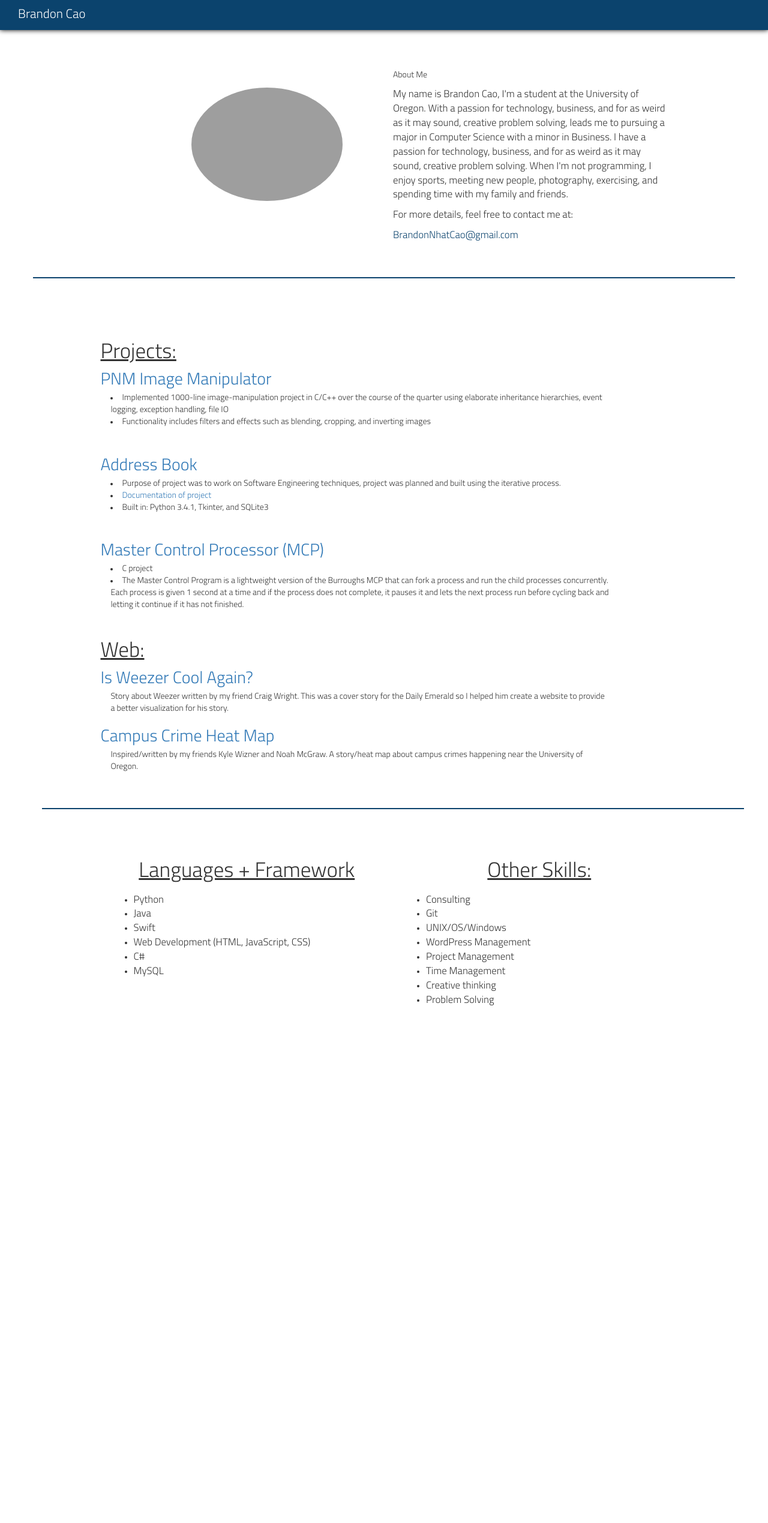
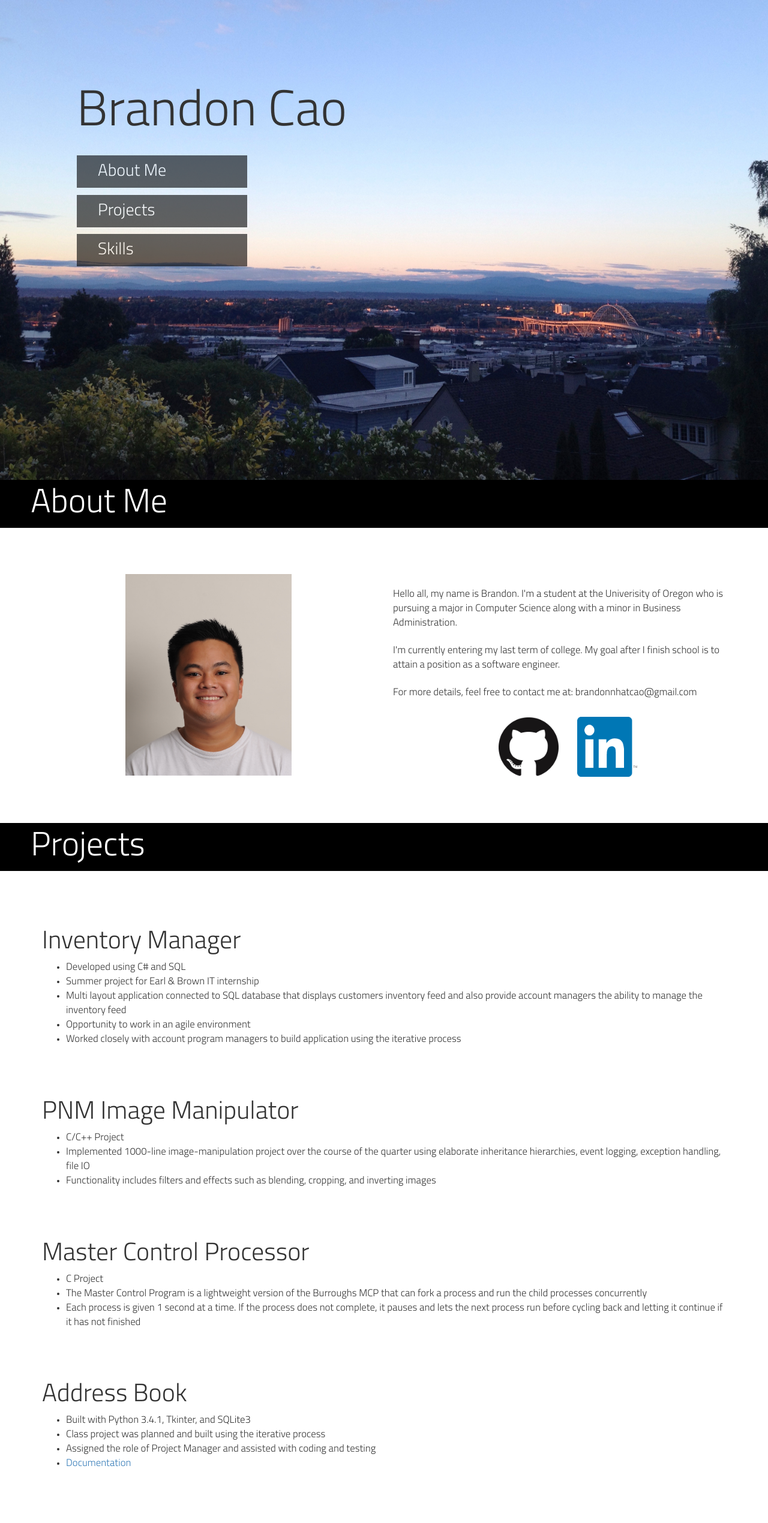
Before and after one commit to BrandonCao/BrandonCao.github.io, a PHP site: page / in a window 1280 px wide. Shown: the whole page at 60% size. Before the commit the page ends 1676 px from the top, so only its background shows below. Run offline with PHP 8.4, Linux system fonts and the light colour scheme; some libraries are stand-ins or nearby versions; grey boxes are pictures that could not be loaded.

Commit message:
New layout

```diff
--- a/css/format.css
+++ b/css/format.css
@@ -14,57 +14,141 @@
 }
 
 
-ul{
-    font-size:20px;
 
-}
 p, div {
     font-family: 'Titillium-Light';
 }
 
-.nav-pills > .active > a, .nav-pills > .active > a:hover {
-    background-color: #0b436d;
-}
 
-.myPic{
+@media screen and (max-width: 532px){
+    #header{
+        text-align: center;
+    }
 
-    width: 70%;
-    height: 70%;
-}
+    #mainHeader{
+        padding-left: 0;
+        padding-right: 0;
+    }
 
-.indent {
+    #mainHeader > div.header{
+        width: 100vw;
+        text-align: center;
+        font-size: 400%;
 
-    .make-xs-column(2);
-    .make-sm-column(2);
-    .make-md-column(2);
-  }
+    }
 
+        div.menu > button.btn{
+        text-align: center;
+        margin-top: 5%;
+        width: 70%;
+        background-color: black;
+        color:white;
+        opacity: .6;
+        font-size: 150%;
+        border-radius: 0px;
+        border-color:
+    }
 
-  #mobileMap {
-    display: none;
-}
+    div.menu > button.btn{
+        text-align: center;
+        margin-top: 5%;
+        width: 70%;
+        background-color: black;
+        color:white;
+        opacity: .6;
+        font-size: 150%;
+        border-radius: 0px;
+        border-color:
+    }
 
-@media screen and (max-width: 990px) {
+    .container.sectionTitle{
+        text-align: center;
+    }
 
-    img#me{
-        width:40%;
-        height: 40%;
+    .aboutMeText p{
+        margin-top: 4%;
+        font-size: 100%;
     }
-}
 
-@media screen and (max-width: 768px) {
-    p.skills{
-        margin-top: 10px;
+    .sectionHeader{
+        font-size: 300%;
     }
-}
 
-@media screen and (max-width: 640px){
+    ul{
+        font-size: 100%;
+    }
 
-    img#me{
-        width:50%;
-        height: 50%;
+    .projectHeader{
+        margin-top: 1%;
+        font-size: 140%;
+        text-align: center;
+    }
+
+    .projectSubHeader{
+        font-size: 120%;
+        text-align: center;
 
     }
 
 
 }
+
+@media screen and (max-width: 330px){
+
+    #header{
+        text-align: center;
+    }
+
+    #mainHeader{
+        padding-left: 0;
+        padding-right: 0;
+    }
+
+    #mainHeader > div.header{
+        width: 100vw;
+        text-align: center;
+        font-size: 350%;
+
+    }
+
+    div.menu > button.btn{
+        text-align: center;
+        margin-top: 5%;
+        width: 70%;
+        background-color: black;
+        color:white;
+        opacity: .6;
+        font-size: 150%;
+        border-radius: 0px;
+        border-color:
+    }
+
+    .container.sectionTitle{
+        text-align: center;
+    }
+
+    .aboutMeText p{
+        margin-top: 4%;
+        font-size: 100%;
+    }
+
+    .sectionHeader{
+        font-size: 300%;
+    }
+
+    ul{
+        font-size: 100%;
+    }
+
+    .projectHeader{
+        margin-top: 1%;
+        font-size: 140%;
+        text-align: center;
+    }
+
+    .projectSubHeader{
+        font-size: 120%;
+        text-align: center;
+    }
+
+}
--- a/css/style.css
+++ b/css/style.css
@@ -1,136 +1,122 @@
+body{
+	overflow-x: hidden;
+}
+
+#header{
+	height: 100vh;
+	width: 100vw;
+	background-size:cover;
+	background-image: url('../images/portland.jpg');
+}
+
+#mainHeader{
+	padding-top: 10%;
+	padding-left: 10%;
+}
+
+#mainHeader > div.header{
+	font-size: 600%;
+}
 
 
-#navigation {
-	position: fixed;
-	top: 0;
+div.menu > button.btn{
+	text-align: left;
+	padding-left: 3%;
+	margin-top: 1%;
+	width: 25%;
+	background-color: black;
+	color:white;
+	opacity: .6;
+	font-size: 200%;
+	border-radius: 0px;
+	border-color:
+}
+
+div.menu > button.btn:hover {
+	opacity: 1;
+}
+
+
+
+
+
+
+.headerImage{
+	text-align: center;
+}
+
+#headShot{
+	width: 50%;
+	height: 50%;
+}
+
+.container.sectionBody{
+	margin-top: 6%;
+	margin-bottom: 6%;
+}
+
+
+.sectionHeader{
+
 	width: 100%;
-	color: #ffffff;
-	height: auto;
-	background-color: #0b436d;
-	/* Adds shadow to the bottom of the bar */
-	-webkit-box-shadow: 0px 0px 8px 0px #000000;
-	-moz-box-shadow: 0px 0px 8px 0px #000000;
-	box-shadow: 0px 0px 8px 0px #000000;
-	/* Adds the transparent background */
-	z-index: 1000;
+	background-color: black;
+	color: white;
+	padding-left: 4%;
+	font-size: 400%;
+}
+
+.aboutMeText p{
+	margin-top: 4%;
+	font-size: 120%;
+}
+
+.project{
+	margin-bottom: 5%;
+}
+
+.projectHeader{
+	margin-top: 1%;
+	font-size: 300%;
+}
+
+.projectSubHeader{
+	font-size: 130%;
 
 }
 
-#navigation p#name{
-	vertical-align: center;
-	padding-left: 15px;
-	padding-top: 10px;
-	font-size: 1.5em;
-	color: white;
-	float: left;
+ul {
+	font-size: 120%;
 }
 
-#navigation p#linkedIn{
-	vertical-align: center;
-	padding-left: 15px;
-	padding-top: 10px;
-	font-size: 1.5em;
-	color: white;
-	float: left;
+div.container.sectionTitle{
+	width: 100vw;
+	padding-left: 0;
+	padding-right: 0;
+	margin-left: 0;
+	margin-right: 0;
 }
-#navigation p#gitHub{
-	vertical-align: center;
-	padding-left: 15px;
-	padding-top: 10px;
-	font-size: 1.5em;
-	color: white;
-	float: left;
+div.container.sectionTitle > div{
+	padding-left: 0;
+	padding-right:0;
 }
 
-.blueTop{
-	border-top-color: #0b436d;
-	border-top-style: solid;
-	border-top-width: 2px;
-
+.socialButtons{
+	margin-top: 5%;
+	text-align: center;
+	width: 100%;
 }
 
-div#navigation
-{
-	display: none;
+.socialButtons > a{
+	padding-left: 5%;
+	border-style: none;
+	border-width: 0;
+	background-color: white;
 }
 
-div#about{
-	display: none;
+.socialButtons > a > img{
+	width: 100px;
+	height: 100px;
 }
 
-p#name{
-	display: none;
-}
-
-img#me{
-	display: none;
-
-}
-
-#pictureSec{
-	margin-top: 100px;
-	text-align: center;
-}
-
-
-.project{
-	font-size: 200%;
-}
-
-a{
-		color:#0b436d;
-}
-.des{
-		font-size: 100%;
-		padding-left: 2%;
-		padding-bottom: 5%;
-}
-
-.top-space {
- margin-top:20px;
-}
-
-.default-top-space{
-	margin-top:80px;
-}
-
-.header{
-	font-size: 40px;
-}
-
-.info{
-	font-size:20px;
-}
-
-
-#headerTop{
-	font-family:'Titillium-Light';
-	text-align: center;
-	font-size: 50px;
-
-}
-
-.headline > u {
-
-	font-size: 250%;
-	padding-bottom:2%;
-}
-
-
-.skills{
-	 margin-top:80px;
-	 text-align: center;
-}
-.skills u{
-	font-size: 250%;
-}
-
-#aboutMe{
-	margin-top: 70px;
-}
-
-
-#aboutMe > p.about{
-	font-size: 250%;
-	padding-bottom:2%;
-}
+.socialButtons > a :hover{
+	opacity: .5;
--- a/index.html
+++ b/index.html
@@ -6,172 +6,110 @@
     <script type="text/javascript" src="js/jQuery/jquery-2.1.1.js"></script>
     <script src="https://ajax.googleapis.com/ajax/libs/jquery/1.11.3/jquery.min.js"></script>
     <script src="js/bootstrap.min.js"></script>
+    <script src="js/index.js"></script>
     <link rel="stylesheet" type="text/css" href="css/style.css">
     <link rel="stylesheet" type="text/css" href="css/format.css">
     <link rel="stylesheet" href="https://maxcdn.bootstrapcdn.com/bootstrap/3.3.1/css/bootstrap.min.css">
     <link rel="stylesheet" href="https://maxcdn.bootstrapcdn.com/bootstrap/3.3.1/css/bootstrap-theme.min.css">
     <link rel="shortcut icon" href="images/bc.ico"/>
-    <script>
-    $(document).ready(function() {
-        $('#navigation').fadeIn(1000);
-        $('#me').delay(100).fadeIn(1000);
-        $('#name').delay(600).fadeIn(1000);
-        $('#about').delay(700).fadeIn(1000);
-        $('#projectView').delay(700).fadeIn(1000);
-    });
-
-    </script>
-
     <title>Welcome!</title>
 </head>
 
 
 
 <body>
-<div class="container-fluid">
-  <div class="row" id="navigation">
-    <div class="col-md-3 col-sm-5 col-xs-5">
-      <p id="name">Brandon Cao</p>
+<div id="header" class="container-fluid">
+  <div class="row">
+    <div id="mainHeader" class="col-xs-12">
+      <div class="header">Brandon Cao</div>
+      <div class="menu">
+        <button class="btn" href="about" type="submit">About Me</button><br>
+        <button class="btn" href="projects" type="submit">Projects</button><br>
+        <button class="btn" type="submit">Skills</button><br>
       </div>
-    <div class="col-md-7 col-sm-1 col-xs-1"></div>
-    <div class="col-md-2 col-sm-6 col-xs-6">
     </div>
   </div>
 </div>
 
 <!--ABOUT ME-->
-<div id="about">
-  <div class="container">
-  <div class="row" style="padding-bottom:5%; padding-top:4%">
-    <div class="col-md-2 "></div>
-      <div class="col-md-4 col-xs-12 col-sm-12 top-space" id="pictureSec">
-        <img src="images/headshot.jpg" id="me" class="img-circle" height="70%" width="70%">
-      </div>
-       <div class="col-md-5 col-xs-12 col-sm-12 top-space" id="aboutMe">
-
-            <p class="aboutMeHead" >About Me </p>
-            <div style="font-size:120%">
-            <p>My name is Brandon Cao, I'm a student at the University of Oregon. With a passion for technology, business, and for as weird as it may sound, creative problem solving, leads me to pursuing a major in Computer Science with a minor in Business. I have a passion for technology, business, and for as weird as it may sound, creative problem solving. When I'm not programming, I enjoy sports, meeting new people, photography, exercising, and spending time with my family and friends.</p>
-     <p>For more details, feel free to contact me at: <div style="color:#0b436d;">BrandonNhatCao@gmail.com</div>
+<div id="about" class="container sectionTitle">
+      <div class="col-xs-12">
+        <div class="sectionHeader">About Me</div>
       </div>
 </div>
-       <div class="col-md-1"></div>
+
+<div class="container sectionBody">
+  <div class="row">
+    <div class="col-md-6 col-xs-12 headerImage">
+      <img id="headShot" src="images/headshot.jpg">
     </div>
+
+    <div class="col-md-6 col-xs-12 aboutMeText">
+      <p>Hello all, my name is Brandon. I'm a student at the Univerisity of Oregon who is pursuing a major in Computer Science along with a minor in Business Administration.</p>
+
+      <p>I'm currently entering my last term of college. My goal after I finish school is to attain a position as a software engineer.</p>
+
+      <p>For more details, feel free to contact me at: brandonnhatcao@gmail.com</p>
+      <div class="socialButtons">
+        <a href="http://www.github.com/brandoncao" target="_blank"><img src="images/github.png"></a>
+        <a href="https://www.linkedin.com/in/brandoncao" target="_blank"><img src="images/linkedin.png"></a>
       </div>
-</div>
-    <!--END ROW-->
-
-<!--PROJECTS-->
-    <div id='projectView' class="container">
-      <div class="row blueTop" style="padding-bottom:5%;">
-        <div class="col-md-1 "></div>
-           <div class="col-md-9 col-xs-12 col-sm-12 top-space" style="margin-top: 100px">
-             <div class="headline"><u>Projects:</u></div>
-
-             <div class="project">
-                <a href="https://github.com/BrandonCao/pnmImageManipulator">PNM Image Manipulator</a>
-             </div>
-             <div class="des">
-               <li>Implemented 1000-line image-manipulation project in C/C++ over the course of the quarter using elaborate inheritance hierarchies, event logging, exception handling, file IO</li>
-               <li>Functionality includes filters and effects such as blending, cropping, and inverting images</li>
 
     </div>
 
-
-              <div class="project">
-                <a href="https://github.com/BrandonCao/Address-Book">Address Book</a>
   </div>
-             <div class="des">
-
-             <li>Purpose of project was to work on Software Engineering techniques, project was planned and built using the iterative process.</li>
-
-             <li><a href="https://www.assembla.com/spaces/xis22w16-team5/git/source">Documentation of project</a></li>
-
-             <li>Built in: Python 3.4.1, Tkinter, and SQLite3</li>
-
 </div>
 
-
-
-
-             <div class="project">
-                <a href="https://github.com/BrandonCao/mcp/blob/master/mcp.c">Master Control Processor (MCP)</a>
+<div id="projects" class="container sectionTitle">
+      <div class="col-xs-12">
+        <div class="sectionHeader">Projects</div>
       </div>
-             <div class="des">
-               <li>C project</li>
-               <li>The Master Control Program is a lightweight version of the Burroughs MCP that can fork a
-process and run the child processes concurrently. Each process is given 1 second at a time and if the process does not complete, it pauses it and lets the next process run before cycling back and letting it continue if it has not finished.</li>
-
 </div>
 
-              <div class="headline"><u>Web:</u></div>
-              <div class="project">
-                 <a href="http://dailyemerald.github.io/Is-Weezer-Cool-Again/">Is Weezer Cool Again?</a>
-                <div style="padding-left:2%;font-size:50%;">
-                  Story about Weezer written by my friend Craig Wright. This was a cover story for the Daily Emerald so I helped him create
-                  a website to provide a better visualization for his story.
+<div  class="container sectionBody">
+  <div class="row">
+      <div class="col-md-6"></div>
+
+      <div class="col-xs-12 project">
+        <div class="projectHeader">Inventory Manager</div>
+        <ul>
+          <li>Developed using C# and SQL</li>
+          <li>Summer project for Earl &#38; Brown IT internship</li>
+          <li>Multi layout application connected to SQL database that displays customers inventory feed and also provide account managers the ability to manage the inventory feed</li>
+          <li>Opportunity to work in an agile environment</li>
+          <li>Worked closely with account program managers to build application using the iterative process</li>
+        </ul>
+      </div>
+      <div class="col-xs-12 project">
+        <div class="projectHeader">PNM Image Manipulator</div>
+        <ul>
+          <li>C/C++ Project</li>
+          <li>Implemented 1000-line image-manipulation project over the course of the quarter using elaborate inheritance hierarchies, event logging, exception handling, file IO</li>
+          <li>Functionality includes filters and effects such as blending, cropping, and inverting images</li>
+        </ul>
+      </div>
+
+      <div class="col-xs-12 project">
+        <div class="projectHeader">Master Control Processor</div>
+        <ul>
+          <li>C Project</li>
+          <li>The Master Control Program is a lightweight version of the Burroughs MCP that can fork a
+process and run the child processes concurrently</li>
+          <li>Each process is given 1 second at a time. If the process does not complete, it pauses and lets the next process run before cycling back and letting it continue if it has not finished</li>
+        </ul>
+      </div>
+      <div class="col-xs-12">
+        <div class="projectHeader">Address Book</div>
+        <ul>
+          <li>Built with Python 3.4.1, Tkinter, and SQLite3</li>
+          <li>Class project was planned and built using the iterative process</li>
+          <li>Assigned the role of Project Manager and assisted with coding and testing
+          <li><a href='https://app.assembla.com/spaces/xis22w16-team5/wiki/Project_1_-_Address_Book'>Documentation</a></li>
+        </ul>
+      </div>
   </div>
 </div>
 
 
-           <div class="project" style="padding-top:2%">
-              <a href="http://dailyemerald.github.io/Campus-Crime-Heat-Map/">Campus Crime Heat Map</a>
-             <div style="padding-left:2%;font-size:50%;">
-               Inspired/written by my friends Kyle Wizner and Noah McGraw. A story/heat map about campus crimes happening near the
-               University of Oregon.
-           </div>
-        </div>
-
-
-           <div class="col-md-1"></div>
-      </div>
-        </div>
-        <!--END ROW-->
-
-
-
-
-<!--PROGRAMING LANGUAGES / SKILLS-->
-    <div class="container">
-    <div class="row blueTop">
-    <div class="col-md-1 default-top-space"></div>
-      <div class="col-md-5 col-xs-12 col-sm-12">
-        <p class="skills"> <u>Languages + Framework</u> </p>
-        <p >
-          <ul style="font-size:120%;padding-bottom:4%;">
-            <li>Python</li>
-            <li>Java</li>
-            <li>Swift</li>
-            <li>Web Development (HTML, JavaScript, CSS)</li>
-            <li>C#</li>
-            <li>MySQL</li>
-            </ul>
-          </p>
-      </div>
-      <!--SKILLS-->
-      <div class="col-md-5 col-xs-12 col-sm-12" >
-        <p class="skills"><u>Other Skills:</u> </p>
-          <ul style="font-size:120%; padding-bottom:4%;">
-            <li>Consulting</li>
-            <li>Git</li>
-            <li>UNIX/OS/Windows</li>
-            <li>WordPress Management</li>
-            <li>Project Management</li>
-            <li>Time Management</li>
-            <li>Creative thinking</li>
-            <li>Problem Solving</li>
-          </ul>
-      </div>
-      <div class="col-md-1 col-xs-1 col-sm-1" style="margin-top:80px"></div>
-    </div>
-  </div>
-  <!--END ROW-->
-
-</div>
-
  </body>
-
-
-
-
  </html>
--- /dev/null
+++ b/js/index.js
@@ -0,0 +1,17 @@
+$(document).ready(function() {
+
+
+    $(".btn").on("click", function( e ) {
+        e.preventDefault();
+        var value = document.getElementById($(this).attr('href'));
+
+        if($(this).attr('href') != '#nav')  {
+            $("body, html").animate({ scrollTop: $(value).offset().top-80  }, 700);
+        }
+        else {
+            $('body, html').animate({ scrollTop: 0 }, 700);
+        }
+    })
+
+
+});
```
Also changed, not shown: images/MCP.png (deleted), images/PNM.png (deleted), images/emerald.png (deleted), images/github.png (added), images/headshot.jpg (added), images/linkedin.png (added), images/portland.jpg (added). Lines whose indentation alone changed are shown as unchanged.
